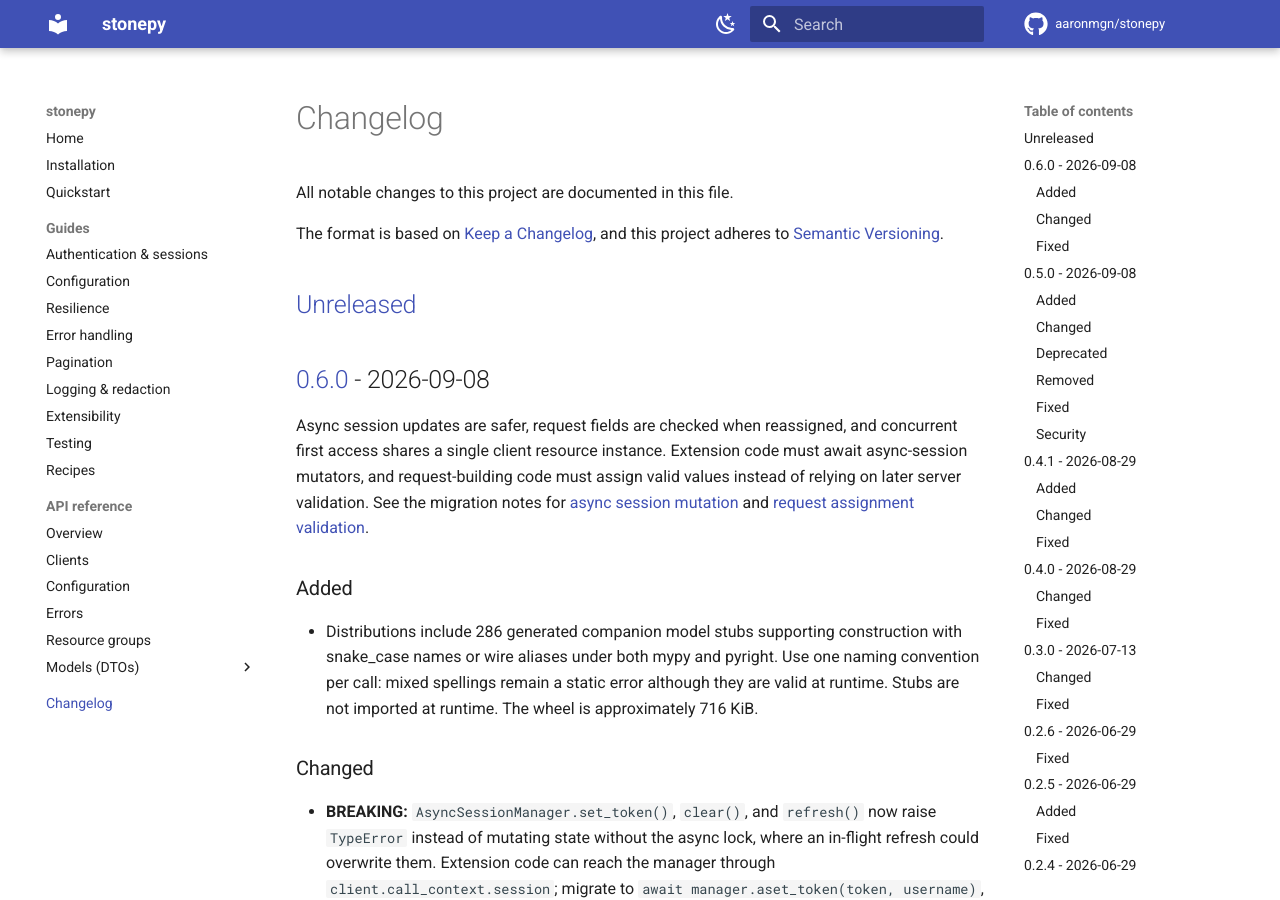
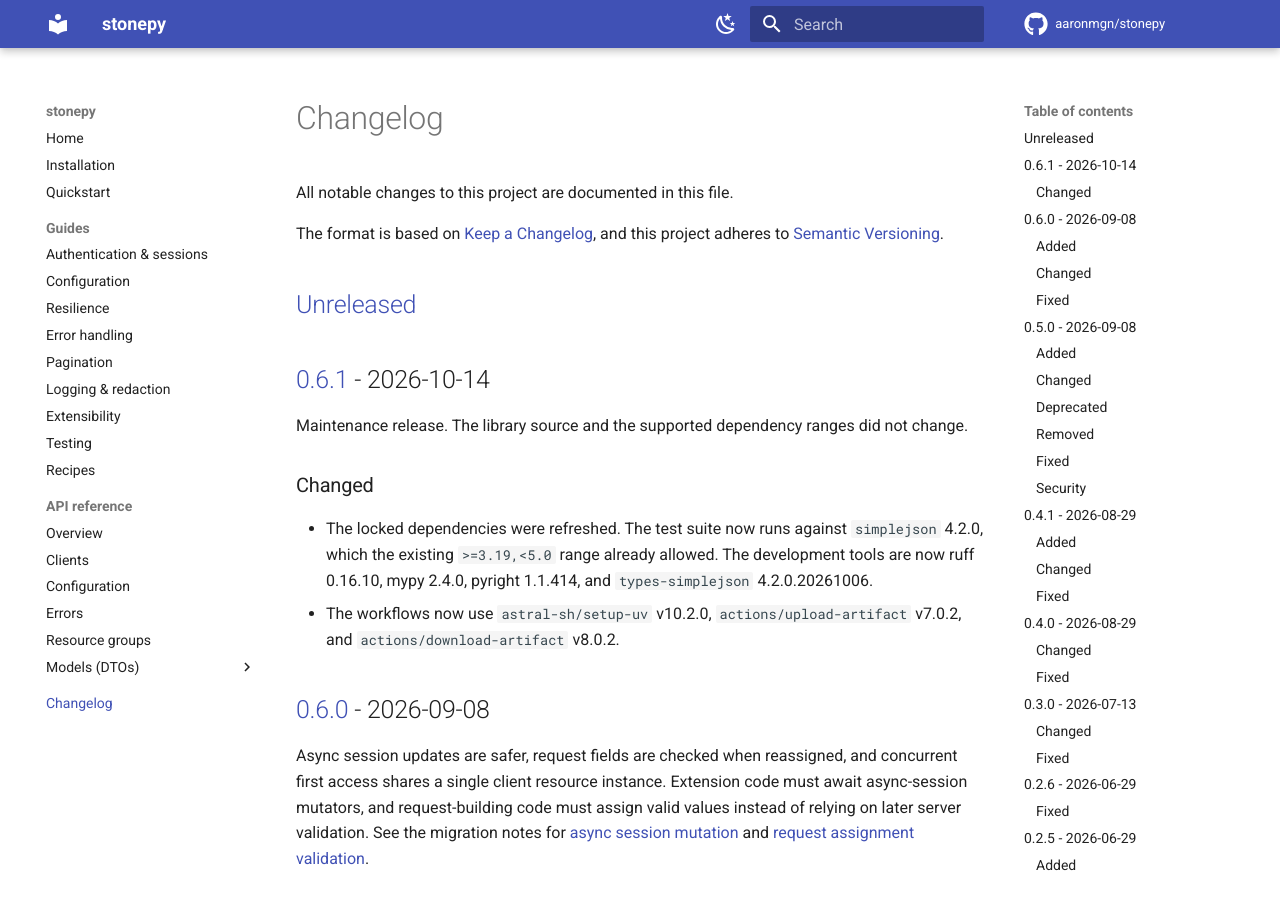
Before and after one commit to aaronmgn/stonepy, an MkDocs documentation site: the page built from docs/changelog.md, in a window 1280 px wide and 900 px high. Built offline with MkDocs 1.6.1 and Material for MkDocs 9.7.7, drawn with Linux system fonts in a browser that asks for light colours; comment, search, counter and statistics services are not loaded; the version menu is left out.

Commit message:
chore(release): 0.6.1 (#75)
Maintenance release: locked dependency and workflow action bumps (#70, #73, #74), and removal of the tracked HANDOFF scratch file.

```diff
--- a/CHANGELOG.md
+++ b/CHANGELOG.md
@@ -6,6 +6,18 @@ The format is based on [Keep a Changelog](https://keepachangelog.com/en/1.1.0/),
 and this project adheres to [Semantic Versioning](https://semver.org/spec/v2.0.0.html).
 
 ## [Unreleased]
+
+## [0.6.1] - 2026-10-14
+
+Maintenance release. The library source and the supported dependency ranges did not change.
+
+### Changed
+
+- The locked dependencies were refreshed. The test suite now runs against `simplejson` 4.2.0,
+  which the existing `>=3.19,<5.0` range already allowed. The development tools are now ruff
+  0.16.10, mypy 2.4.0, pyright 1.1.414, and `types-simplejson` 4.2.0.20261006.
+- The workflows now use `astral-sh/setup-uv` v10.2.0, `actions/upload-artifact` v7.0.2, and
+  `actions/download-artifact` v8.0.2.
 
 ## [0.6.0] - 2026-09-08
 
@@ -595,7 +607,8 @@ resource renames are listed below.
 - Generated endpoint bindings, DTO models, synchronous and asynchronous clients, retry handling,
   rate-limit handling, and typed resource groups.
 
-[Unreleased]: https://github.com/aaronmgn/stonepy/compare/v0.6.0...HEAD
+[Unreleased]: https://github.com/aaronmgn/stonepy/compare/v0.6.1...HEAD
+[0.6.1]: https://github.com/aaronmgn/stonepy/releases/tag/v0.6.1
 [0.6.0]: https://github.com/aaronmgn/stonepy/releases/tag/v0.6.0
 [0.5.0]: https://github.com/aaronmgn/stonepy/releases/tag/v0.5.0
 [0.4.1]: https://github.com/aaronmgn/stonepy/releases/tag/v0.4.1
--- a/src/stonepy/_version.py
+++ b/src/stonepy/_version.py
@@ -1,3 +1,3 @@
 """Single source of the stonepy package version."""
 
-__version__ = "0.6.0"
+__version__ = "0.6.1"
```
Also changed, not shown: HANDOFF_2026-09-07_library-quality-fixes.md (deleted, +0 -108 lines), docs/installation.md (+1 -1 lines), 1 other file.
